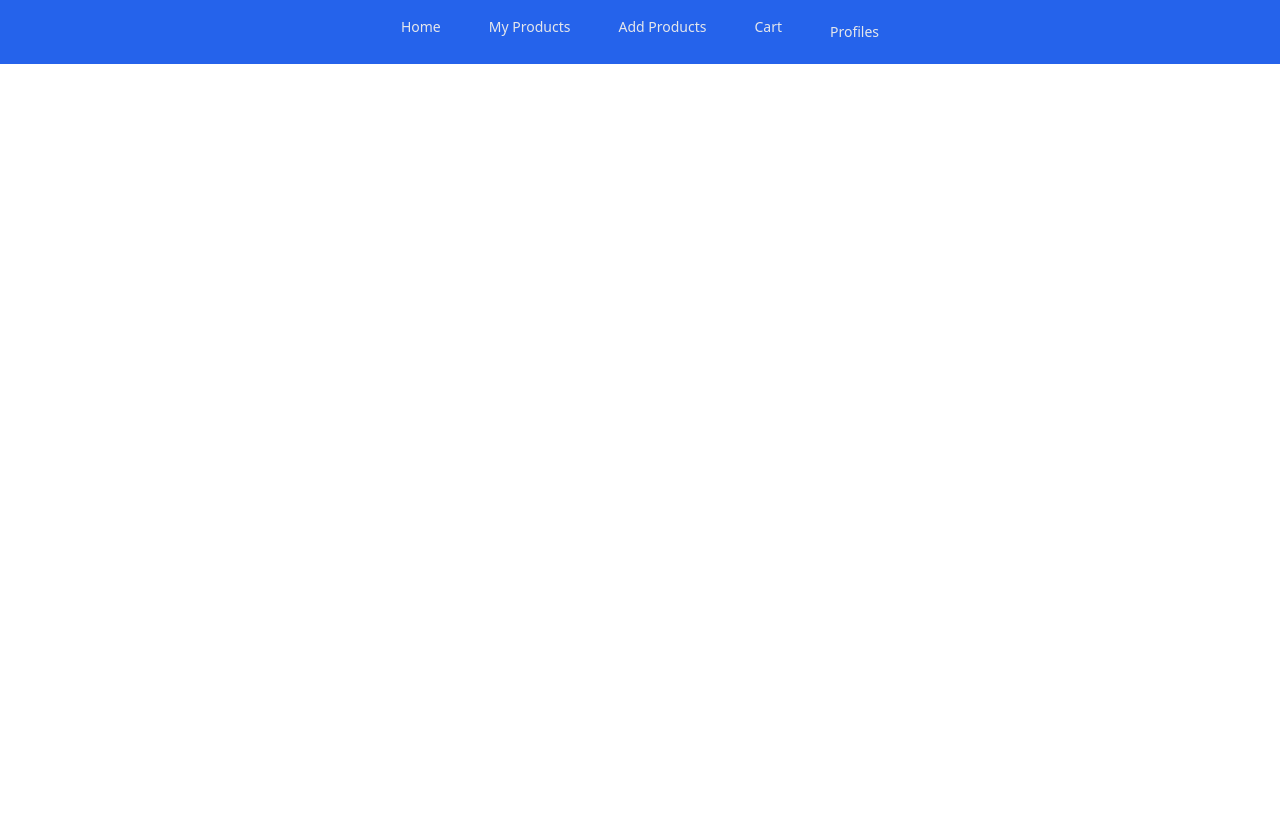
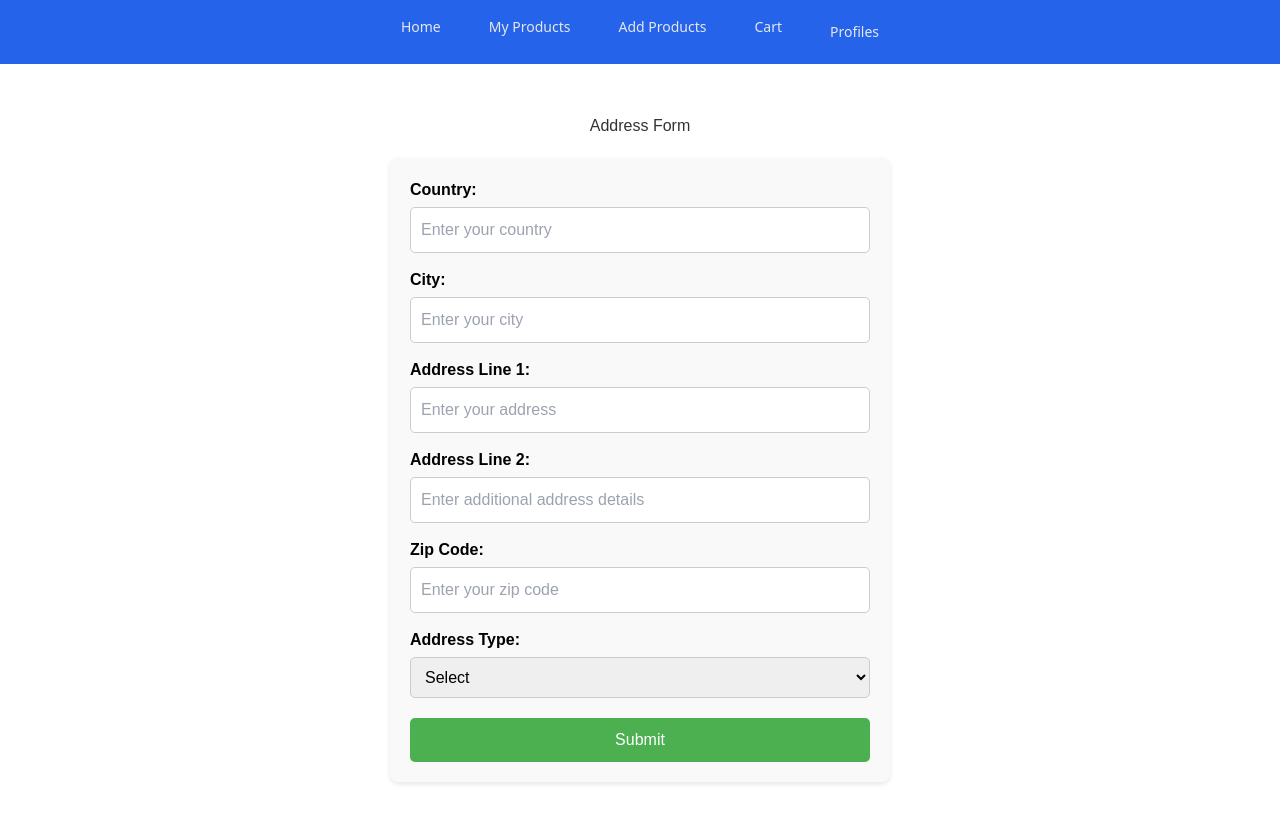
Before and after one commit to Kiranats2006/E-commerce-assignment, a React (Vite) app in the folder frontend/: page /address-form in a window 1280 px wide. Shown: the top 822 px of the page. Before the commit the page ends 800 px from the top, so only its background shows below. Built offline with nearby package versions, Linux system fonts and the light colour scheme; the HTML template or start-up script is replaced by a standard one.

Commit message:
Milestone 21 completed

```diff
--- a/frontend/src/App.jsx
+++ b/frontend/src/App.jsx
@@ -10,6 +10,8 @@ import NavBar from './components/NavBar/NavBar';
 import SinglePageProduct from './Pages/SingleProductPage';
 import CartPage from './Pages/CartPage';
 import ProfilePage from './Pages/Profile';
+import AddressCard from './components/Address/AddressCard';
+
 function App() {
   return (
     <>
@@ -23,6 +25,7 @@ function App() {
         <Route path="/product-details/:id" element={<SinglePageProduct />}/>
         <Route path="/cart" element={<CartPage/>}/>
         <Route path="/profile" element={<ProfilePage/>}/>
+        <Route path="/address-form" element={<AddressCard />} />
       </Routes>
     </>
   );
--- /dev/null
+++ b/frontend/src/components/Address/AddressCard.jsx
@@ -0,0 +1,185 @@
+import { useState } from "react";
+const AddressCard = () => {
+  const [city, setCity] = useState("");
+  const [country, setCountry] = useState("");
+  const [address1, setAddress1] = useState("");
+  const [address2, setAddress2] = useState("");
+  const [zipCode, setZipCode] = useState("");
+  const [addressType, setAddressType] = useState("");
+
+  const handleSubmit = (e) => {
+    e.preventDefault();
+    const addressData = {
+      city,
+      country,
+      address1,
+      address2,
+      zipCode,
+      addressType,
+    };
+    console.log("Submitted Address Data:", addressData);
+  };
+
+  return (
+    <div style={{ maxWidth: "500px", margin: "50px auto", fontFamily: "Arial, sans-serif" }}>
+      <h2 style={{ textAlign: "center", color: "#333", marginBottom: "20px" }}>Address Form</h2>
+      <form
+        onSubmit={handleSubmit}
+        style={{
+          backgroundColor: "#f9f9f9",
+          padding: "20px",
+          borderRadius: "8px",
+          boxShadow: "0 2px 5px rgba(0, 0, 0, 0.1)",
+        }}
+      >
+        {/* Country */}
+        <div style={{ marginBottom: "15px" }}>
+          <label style={{ display: "block", marginBottom: "5px", fontWeight: "bold" }}>
+            Country:
+          </label>
+          <input
+            type="text"
+            value={country}
+            onChange={(e) => setCountry(e.target.value)}
+            placeholder="Enter your country"
+            required
+            style={{
+              width: "100%",
+              padding: "10px",
+              borderRadius: "5px",
+              border: "1px solid #ccc",
+              fontSize: "16px",
+            }}
+          />
+        </div>
+
+        {/* City */}
+        <div style={{ marginBottom: "15px" }}>
+          <label style={{ display: "block", marginBottom: "5px", fontWeight: "bold" }}>
+            City:
+          </label>
+          <input
+            type="text"
+            value={city}
+            onChange={(e) => setCity(e.target.value)}
+            placeholder="Enter your city"
+            required
+            style={{
+              width: "100%",
+              padding: "10px",
+              borderRadius: "5px",
+              border: "1px solid #ccc",
+              fontSize: "16px",
+            }}
+          />
+        </div>
+
+        {/* Address Line 1 */}
+        <div style={{ marginBottom: "15px" }}>
+          <label style={{ display: "block", marginBottom: "5px", fontWeight: "bold" }}>
+            Address Line 1:
+          </label>
+          <input
+            type="text"
+            value={address1}
+            onChange={(e) => setAddress1(e.target.value)}
+            placeholder="Enter your address"
+            required
+            style={{
+              width: "100%",
+              padding: "10px",
+              borderRadius: "5px",
+              border: "1px solid #ccc",
+              fontSize: "16px",
+            }}
+          />
+        </div>
+
+        {/* Address Line 2 */}
+        <div style={{ marginBottom: "15px" }}>
+          <label style={{ display: "block", marginBottom: "5px", fontWeight: "bold" }}>
+            Address Line 2:
+          </label>
+          <input
+            type="text"
+            value={address2}
+            onChange={(e) => setAddress2(e.target.value)}
+            placeholder="Enter additional address details"
+            style={{
+              width: "100%",
+              padding: "10px",
+              borderRadius: "5px",
+              border: "1px solid #ccc",
+              fontSize: "16px",
+            }}
+          />
+        </div>
+
+        {/* Zip Code */}
+        <div style={{ marginBottom: "15px" }}>
+          <label style={{ display: "block", marginBottom: "5px", fontWeight: "bold" }}>
+            Zip Code:
+          </label>
+          <input
+            type="text"
+            value={zipCode}
+            onChange={(e) => setZipCode(e.target.value)}
+            placeholder="Enter your zip code"
+            required
+            style={{
+              width: "100%",
+              padding: "10px",
+              borderRadius: "5px",
+              border: "1px solid #ccc",
+              fontSize: "16px",
+            }}
+          />
+        </div>
+
+        {/* Address Type */}
+        <div style={{ marginBottom: "20px" }}>
+          <label style={{ display: "block", marginBottom: "5px", fontWeight: "bold" }}>
+            Address Type:
+          </label>
+          <select
+            value={addressType}
+            onChange={(e) => setAddressType(e.target.value)}
+            required
+            style={{
+              width: "100%",
+              padding: "10px",
+              borderRadius: "5px",
+              border: "1px solid #ccc",
+              fontSize: "16px",
+            }}
+          >
+            <option value="">Select</option>
+            <option value="Home">Home</option>
+            <option value="Office">Office</option>
+            <option value="Other">Other</option>
+          </select>
+        </div>
+
+        {/* Submit Button */}
+        <button
+          type="submit"
+          style={{
+            width: "100%",
+            padding: "10px",
+            backgroundColor: "#4CAF50",
+            color: "white",
+            border: "none",
+            borderRadius: "5px",
+            fontSize: "16px",
+            cursor: "pointer",
+          }}
+        >
+          Submit
+        </button>
+      </form>
+    </div>
+  );
+
+};
+
+export default AddressCard;
```
